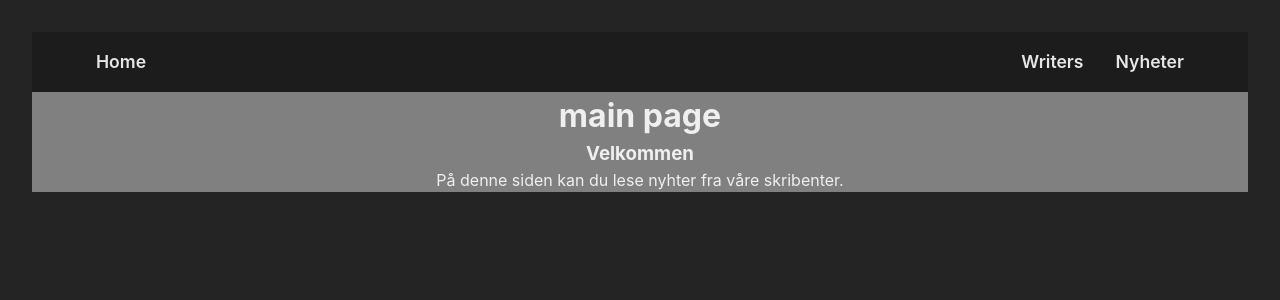
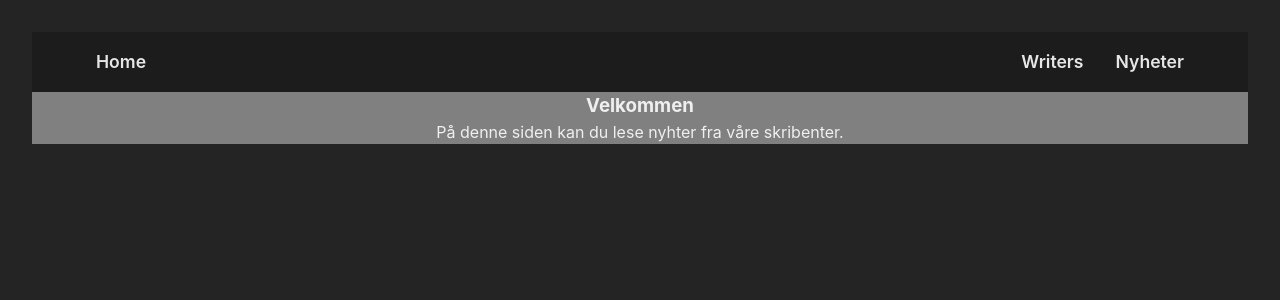
Before and after one commit to jensjpedersen/vigo-react-project, a React (Vite) app: page / in a window 1280 px wide. Shown: the top 300 px of the page. Built offline with nearby package versions, Linux system fonts and the light colour scheme.

Commit message:
fix: indentation.

```diff
--- a/src/components/Header.jsx
+++ b/src/components/Header.jsx
@@ -38,6 +38,8 @@ const StyledHeader = styled.header`
         font-size: 1.1rem;
         font-weight: 600;
         display: block;
+        // TODO: text shadow not working
+
 
 
         &:hover {
--- a/src/pages/MainPage.jsx
+++ b/src/pages/MainPage.jsx
@@ -12,9 +12,10 @@ const StyledMainPage = styled.div`
 export default function MainPage() {
     return (
         <StyledMainPage>
-      <h1>main page</h1>
+            <div className="text-container">
                 <h3>Velkommen</h3>
                 <p>På denne siden kan du lese nyhter fra våre skribenter.</p>
+            </div>
         </StyledMainPage>
     )
 }
```
Lines whose indentation alone changed are shown as unchanged.
